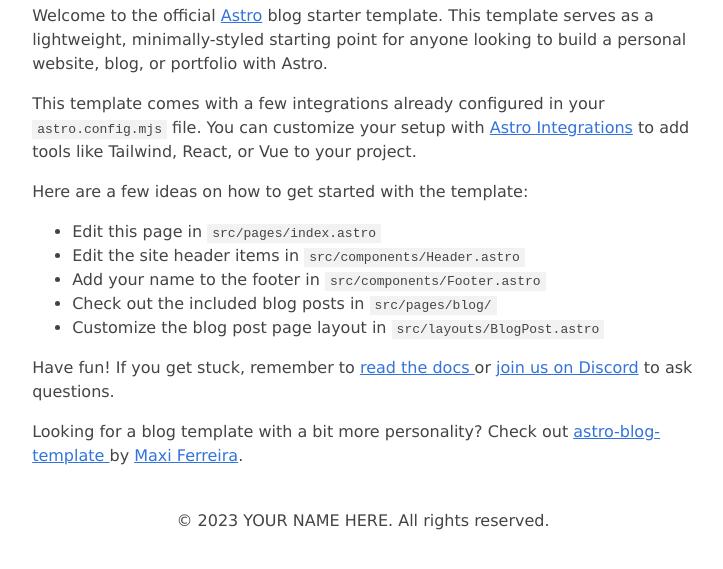
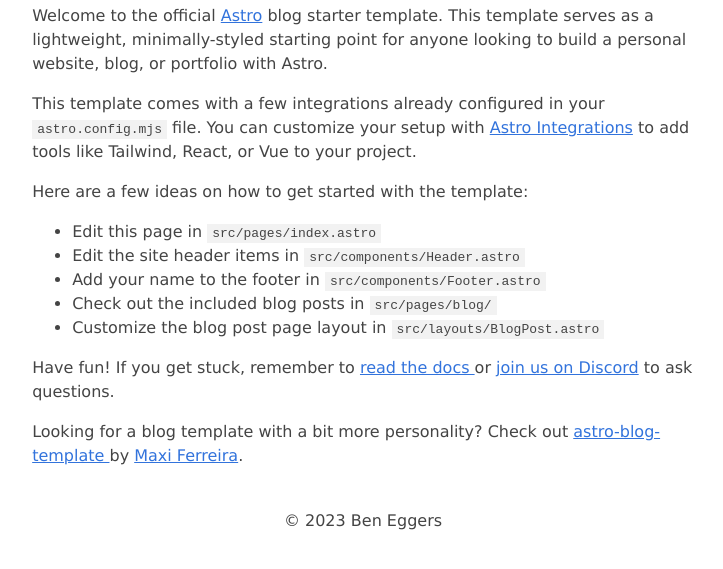
Before and after one commit to beggers/beggers.github.io, an Astro site: page / in a window 1280 px wide. Shown: the part 201-770 px from the top of the page, without its empty margins (277-1000 px from the left). Built offline with nearby package versions, Linux system fonts and the light colour scheme; Astro itself is replaced by a stand-in of ours.

Commit message:
footer copyright name

```diff
--- a/src/components/Footer.astro
+++ b/src/components/Footer.astro
@@ -3,7 +3,7 @@
 ---
 
 <footer>
-	&copy; {today.getFullYear()} YOUR NAME HERE. All rights reserved.
+	&copy; {today.getFullYear()} Ben Eggers
 </footer>
 <style>
 	footer {
```
